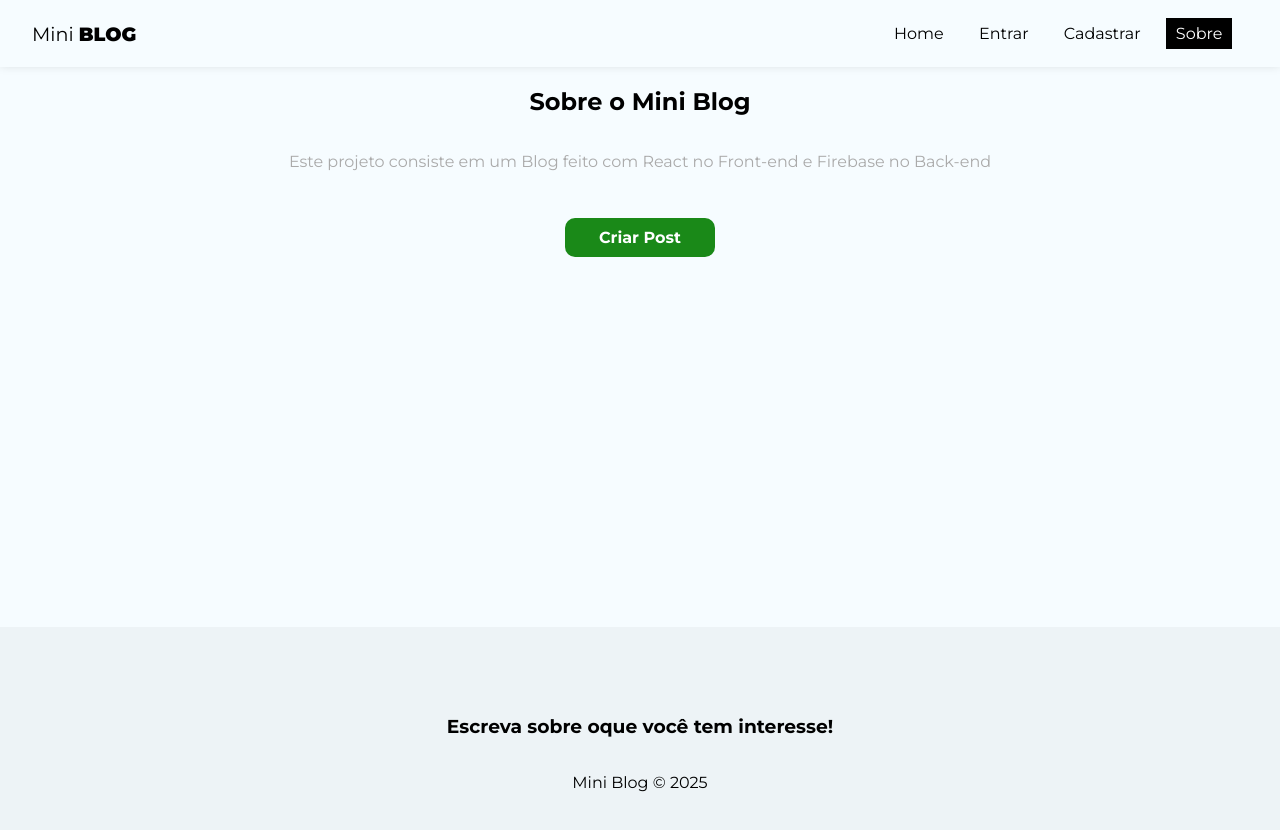
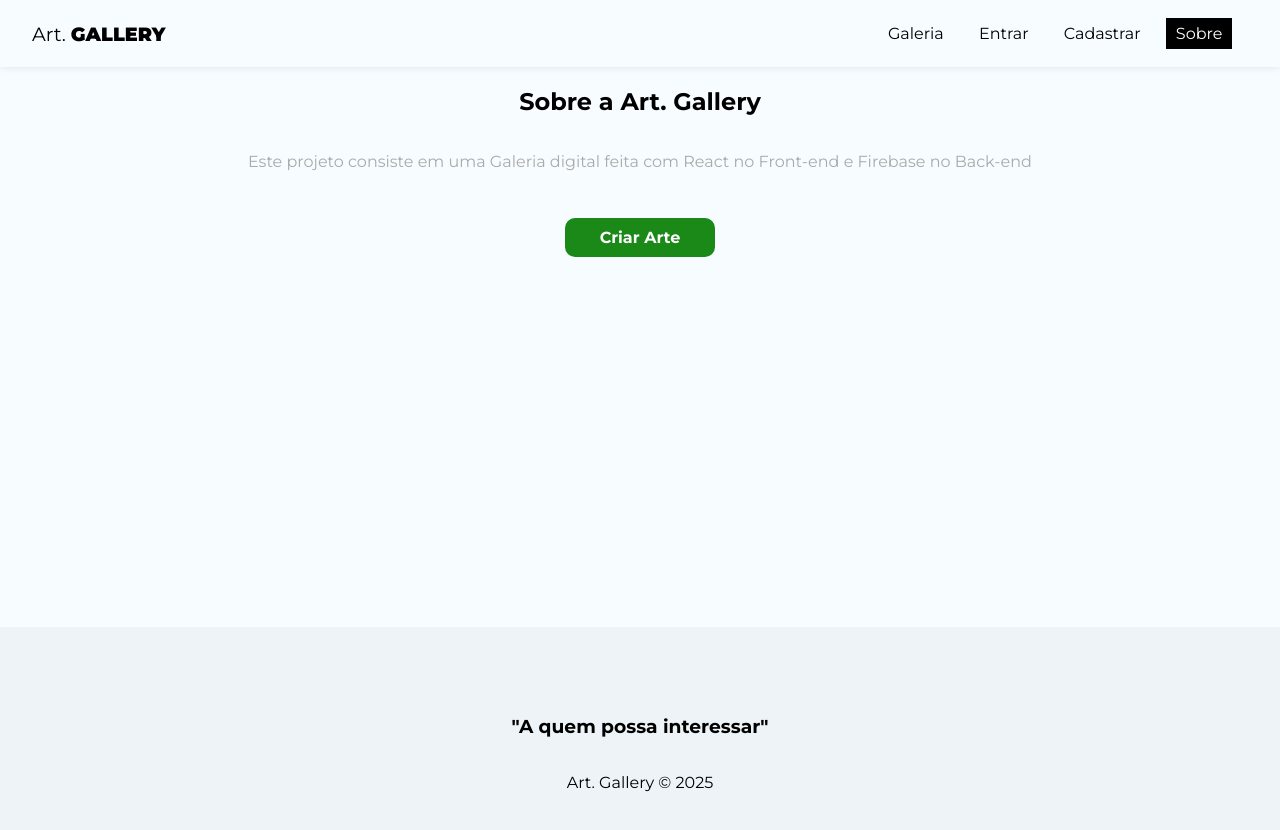
Before and after one commit to Viniciusrodd/Art_Gallery, a React (Vite) app: page /about in a window 1280 px wide. Shown: the top 830 px of the page. Built offline with nearby package versions, Linux system fonts and the light colour scheme; no server answers; a web font is replaced by a local one.

Commit message:
Alterações no conceito das estruturas das páginas

```diff
--- a/src/components/Footer/Footer.jsx
+++ b/src/components/Footer/Footer.jsx
@@ -5,8 +5,8 @@ import styles from  './Footer.module.css';
 const Footer = () => {
     return (
         <footer className={ styles.footer }>
-            <h3>Escreva sobre oque você tem interesse!</h3>
-            <p>Mini Blog &copy; 2025</p>
+            <h3>"A quem possa interessar"</h3>
+            <p>Art. Gallery &copy; 2025</p>
         </footer>
     );
 };
--- a/src/components/Navbar/NavBar.jsx
+++ b/src/components/Navbar/NavBar.jsx
@@ -17,7 +17,7 @@ const NavBar = () => {
     return (
         <nav className={ styles.navbar }>
             <NavLink to='/' className={ styles.brand }>
-                Mini <span>Blog</span>
+                Art. <span>Gallery</span>
             </NavLink>
 
             <ul className={ styles.links_list }>
@@ -25,7 +25,7 @@ const NavBar = () => {
                     <>
                         <li>
                             <NavLink to='/' className={ ({ isActive }) => ( isActive ? styles.active : '' ) }>
-                                Home
+                                Galeria
                             </NavLink>
                         </li>
                         <li>
@@ -48,12 +48,12 @@ const NavBar = () => {
                     <>
                         <li>
                             <NavLink to='/' className={ ({ isActive }) => ( isActive ? styles.active : '' ) }>
-                                Home
+                                Galeria
                             </NavLink>
                         </li>
                         <li>
                             <NavLink to='/posts/create' className={ ({ isActive }) => ( isActive ? styles.active : '' ) }>
-                                Novo Post
+                                Nova arte
                             </NavLink>
                         </li>
                         <li>
--- a/src/pages/About/About.jsx
+++ b/src/pages/About/About.jsx
@@ -8,10 +8,10 @@ import { Link } from 'react-router-dom';
 const About = () => {
     return (
         <div className={ styles.about }>
-            <h2>Sobre o Mini <span>Blog</span></h2>
-            <p>Este projeto consiste em um Blog feito com React no Front-end e Firebase no Back-end</p>
+            <h2>Sobre a Art. <span>Gallery</span></h2>
+            <p>Este projeto consiste em uma Galeria digital feita com React no Front-end e Firebase no Back-end</p>
             <Link to='/posts/create' className='btn'>
-                Criar Post
+                Criar Arte
             </Link>
         </div>
     );
--- a/src/pages/CreatePost/CreatePost.jsx
+++ b/src/pages/CreatePost/CreatePost.jsx
@@ -60,7 +60,7 @@ const CreatePost = () => {
 
     return (
         <div className={ styles.create_post }>
-            <h2>Criar post</h2>
+            <h2>Criar arte</h2>
             <p>Escreva sobre oque você quiser e compartilhe o seu conhecimento!</p>
 
             <form onSubmit={ handleSubmit }>
--- a/src/pages/Dashboard/Dashboard.jsx
+++ b/src/pages/Dashboard/Dashboard.jsx
@@ -29,12 +29,12 @@ const Dashboard = () => {
             { error && <p>{ error }</p> }
 
             <h2>DashBoard</h2>
-            <p>Gerencie os seus posts</p>
+            <p>Gerencie os suas artes</p>
 
             { posts && posts.length === 0 ? (
                 <div className={ styles.noposts }>
-                    <p>Não foram encontrados posts...</p>
-                    <Link to='/posts/create' className='btn'>Criar primeiro post</Link>
+                    <p>Não foram encontradas artes...</p>
+                    <Link to='/posts/create' className='btn'>Criar primeira arte</Link>
                 </div>
             ) : (
                 <>
--- a/src/pages/EditPost/EditPost.jsx
+++ b/src/pages/EditPost/EditPost.jsx
@@ -75,8 +75,8 @@ const EditPost = () => {
 
     return (
         <div className={ styles.edit_post }>
-            <h2>Editando post: { title }</h2>
-            <p>Altere os dados do post como desejar...</p>
+            <h2>Editando arte: { title }</h2>
+            <p>Altere os dados da publicação como desejar...</p>
 
             { post && (
                 <>
--- a/src/pages/Home/Home.jsx
+++ b/src/pages/Home/Home.jsx
@@ -25,7 +25,7 @@ const Home = () => {
 
     return(
         <div className={ styles.home }>
-            <h1>Veja nossos posts mais recentes</h1>
+            <h1>Veja as publicações mais recentes...</h1>
 
             <form onClick={ handleSubmit } className={ styles.search_form }>
                 <input type="text" placeholder='Ou busque por tags...'
@@ -34,15 +34,15 @@ const Home = () => {
             </form>
 
             <div>
-                <h1>Posts...</h1>
+                <h1>Artes...</h1>
                 { loading && <p>Carregando...</p> }
                 { posts && posts.map((post) => (
                     <PostDetail key={ post.id } post={ post } />
                 )) }
                 { posts && posts.length === 0 && (
                     <div className={ styles.noposts }>
-                        <p>Não foram encontrados posts</p>
-                        <Link to='/posts/create' className='btn'>Criar primeiro Post</Link>
+                        <p>Não foram encontradas artes</p>
+                        <Link to='/posts/create' className='btn'>Publicar primeira arte</Link>
                     </div>
                 )}
             </div>
--- a/src/pages/Register/Register.jsx
+++ b/src/pages/Register/Register.jsx
@@ -62,7 +62,7 @@ const Register = () => {
 
     return (
         <div className={ styles.register }>
-            <h1>Cadastre-se para postar</h1>
+            <h1>Cadastre-se para publicar</h1>
             <p>Crie seu usuário e compartilhe suas histórias</p>
 
             <form onSubmit={handleSubmit}>
--- a/src/pages/Search/Search.jsx
+++ b/src/pages/Search/Search.jsx
@@ -22,11 +22,10 @@ const Search = () => {
 
     return (
         <div className={ styles.search_container }>
-            <h1>Search</h1>
-            <div>
+            <h1>Resultado</h1>
             { posts && posts.length === 0 && (
                 <>
-                        <p>Não foram encontrados posts a partir da sua busca...</p>
+                    <p>Não foram encontrados Publicações a partir da sua busca...</p>
                     <Link to='/' className='btn btn-dark'>Voltar</Link>
                 </>
             ) }
@@ -34,7 +33,6 @@ const Search = () => {
                 <PostDetail key={ post.id } post={ post } />
             )) }
         </div>
-        </div>
     );
 };
 
```
Also changed, not shown: 1 other file (tests, documents, lock files or other folders). Lines whose indentation alone changed are shown as unchanged.
